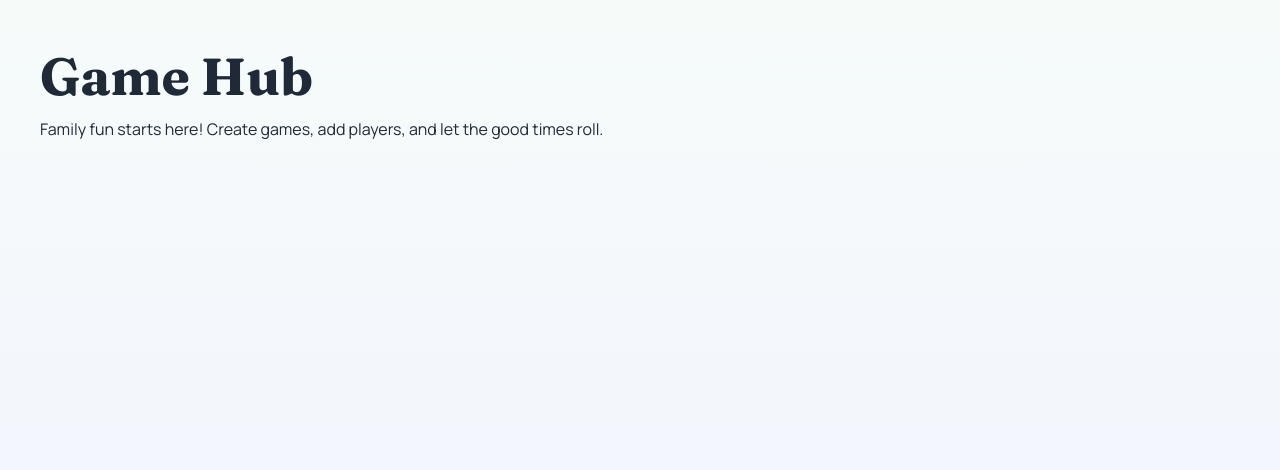
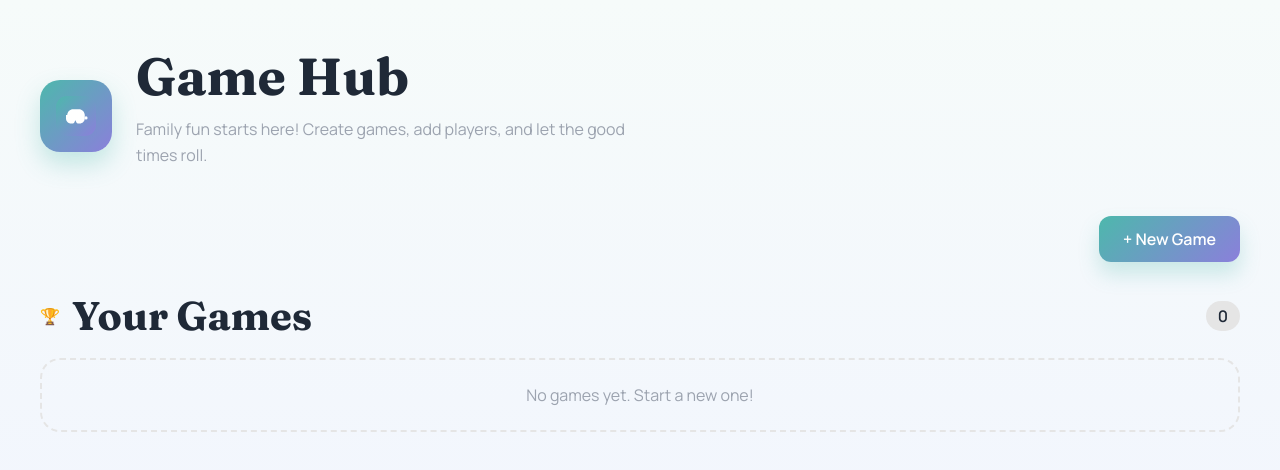
Before and after one commit to Axian-Inc/ffthh-game-of-life, a React (Vite) app in the folder src/ui/: page / in a window 1280 px wide. Shown: the top 470 px of the page. Built offline with nearby package versions, Linux system fonts and the light colour scheme.

Commit message:
STORY-010 add Game Hub page

```diff
--- a/src/ui/src/App.jsx
+++ b/src/ui/src/App.jsx
@@ -1,12 +1,7 @@
-import React from 'react';
+import GameHub from './pages/GameHub/GameHub.jsx';
 
 function App() {
-  return (
-    <main>
-      <h1>Game Hub</h1>
-      <p>Family fun starts here! Create games, add players, and let the good times roll.</p>
-    </main>
-  );
+  return <GameHub />;
 }
 
 export default App;
--- /dev/null
+++ b/src/ui/src/components/NewGameForm/NewGameForm.jsx
@@ -0,0 +1,21 @@
+import PropTypes from 'prop-types';
+import Button from '../Button/Button.jsx';
+
+function NewGameForm({ onCancel }) {
+  return (
+    <div>
+      <p>New game setup coming soon.</p>
+      {onCancel && (
+        <Button variant="secondary" onClick={onCancel}>
+          Cancel
+        </Button>
+      )}
+    </div>
+  );
+}
+
+NewGameForm.propTypes = {
+  onCancel: PropTypes.func,
+};
+
+export default NewGameForm;
--- /dev/null
+++ b/src/ui/src/pages/GameHub/GameHub.jsx
@@ -0,0 +1,43 @@
+import { useEffect, useState } from 'react';
+import Header from '../../components/Header/Header.jsx';
+import Button from '../../components/Button/Button.jsx';
+import GameList from '../../components/GameList/GameList.jsx';
+import Modal from '../../components/Modal/Modal.jsx';
+import NewGameForm from '../../components/NewGameForm/NewGameForm.jsx';
+import styles from './GameHub.module.css';
+
+const STORAGE_KEY = 'gameHubGames';
+
+function GameHub() {
+  const [games, setGames] = useState([]);
+  const [showNewGame, setShowNewGame] = useState(false);
+
+  useEffect(() => {
+    try {
+      const stored = window.localStorage.getItem(STORAGE_KEY);
+      if (stored) {
+        const parsed = JSON.parse(stored);
+        if (Array.isArray(parsed)) {
+          setGames(parsed);
+        }
+      }
+    } catch (error) {
+      setGames([]);
+    }
+  }, []);
+
+  return (
+    <main className={styles.page}>
+      <Header />
+      <div className={styles.actions}>
+        <Button onClick={() => setShowNewGame(true)}>+ New Game</Button>
+      </div>
+      <GameList games={games} onResumeGame={() => {}} onDeleteGame={() => {}} />
+      <Modal isOpen={showNewGame} onClose={() => setShowNewGame(false)} title="New Game">
+        <NewGameForm onCancel={() => setShowNewGame(false)} />
+      </Modal>
+    </main>
+  );
+}
+
+export default GameHub;
--- /dev/null
+++ b/src/ui/src/pages/GameHub/GameHub.module.css
@@ -0,0 +1,10 @@
+.page {
+  display: flex;
+  flex-direction: column;
+  gap: var(--space-7);
+}
+
+.actions {
+  display: flex;
+  justify-content: flex-end;
+}
```
Also changed, not shown: 1 other file (tests, documents, lock files or other folders).
